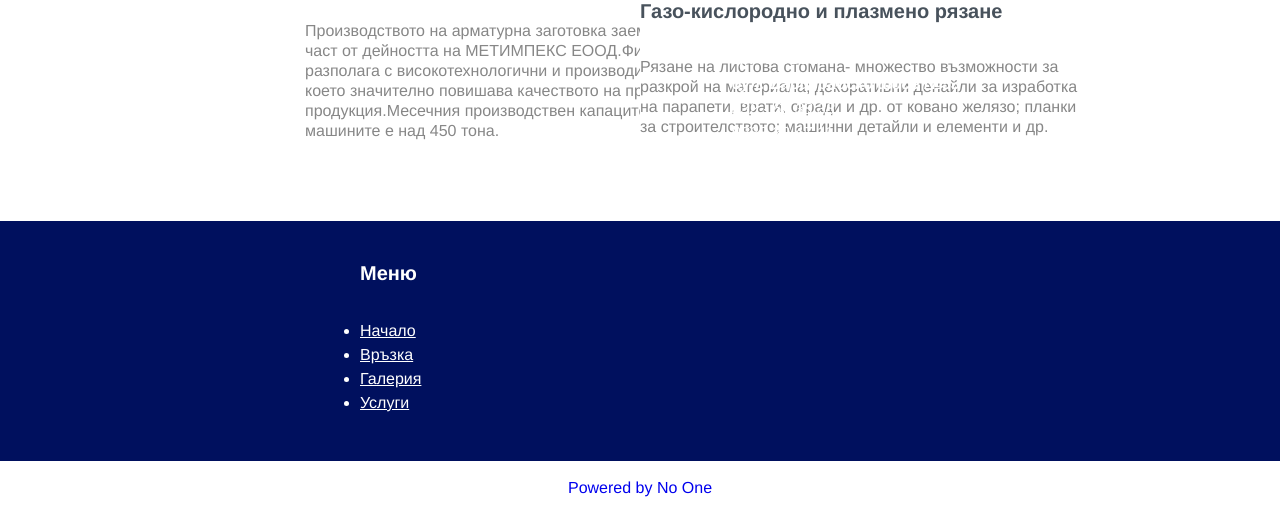
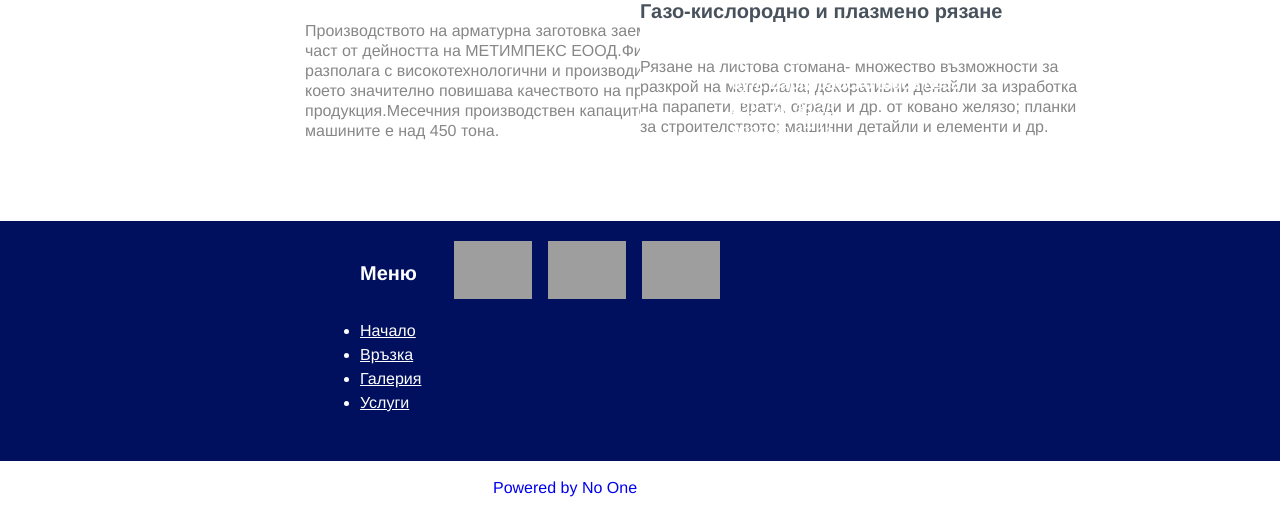
Before and after one commit to Nick950914/repo-1, a PHP site: page /index.php in a window 1280 px wide. Shown: the part 663-1187 px from the top of the page. Run offline with PHP 8.4, Linux system fonts and the light colour scheme; some libraries are stand-ins or nearby versions; grey boxes are pictures that could not be loaded.

Commit message:
Add files via upload
add certificates in the middle section of footer

```diff
--- a/inc/footer.php
+++ b/inc/footer.php
@@ -13,9 +13,16 @@
 		        </ul>
       		</div>
 
+          <div class="certificates">
+            <!--<a href="img/c1.jpg"><img src="/img/c1.jpg" alt="Certificate"></a>-->
+            <a href="http://www.metimpex.com/admin/uploads/image/iso9001.PNG"><img src="http://www.metimpex.com/admin/uploads/image/iso9001.PNG"></a>
+                <a href="http://www.metimpex.com/admin/uploads/image/iso14001.PNG"><img src="http://www.metimpex.com/admin/uploads/image/iso14001.PNG"></a>
+                <a href="http://www.metimpex.com/admin/uploads/image/sert.PNG"><img src="http://www.metimpex.com/admin/uploads/image/sert.PNG"></a>
+            </div>
 
 
-      		<div class="col-md-2 footer-contact-info">
+
+      		<div class="footer-contact-info">
       			<address><strong>Metimpex</strong><br />
 <strong>гр. Пловдив</strong></address>
 
@@ -34,7 +41,7 @@
     </footer>
 <div style="clear:both; text-align: center; z-index:99999 !important; display:block !important; visibility:visible !important;">
                         <div style="position:relative; top:0; margin-right:auto;margin-left:auto; margin-top: 15px; z-index:99999; display:block !important; visibility:visible !important;">
-                        <center><a href="#" title="None" style="text-decoration: none; display:block !important; visibility:visible !important;">Powered by No One</a></center><br />
+                        <center><a href="#" title="None" style="text-decoration: none; margin-right: 150px; display:block !important; visibility:visible !important;">Powered by No One</a></center><br />
                         </div>
   </body>
 </html>
```
